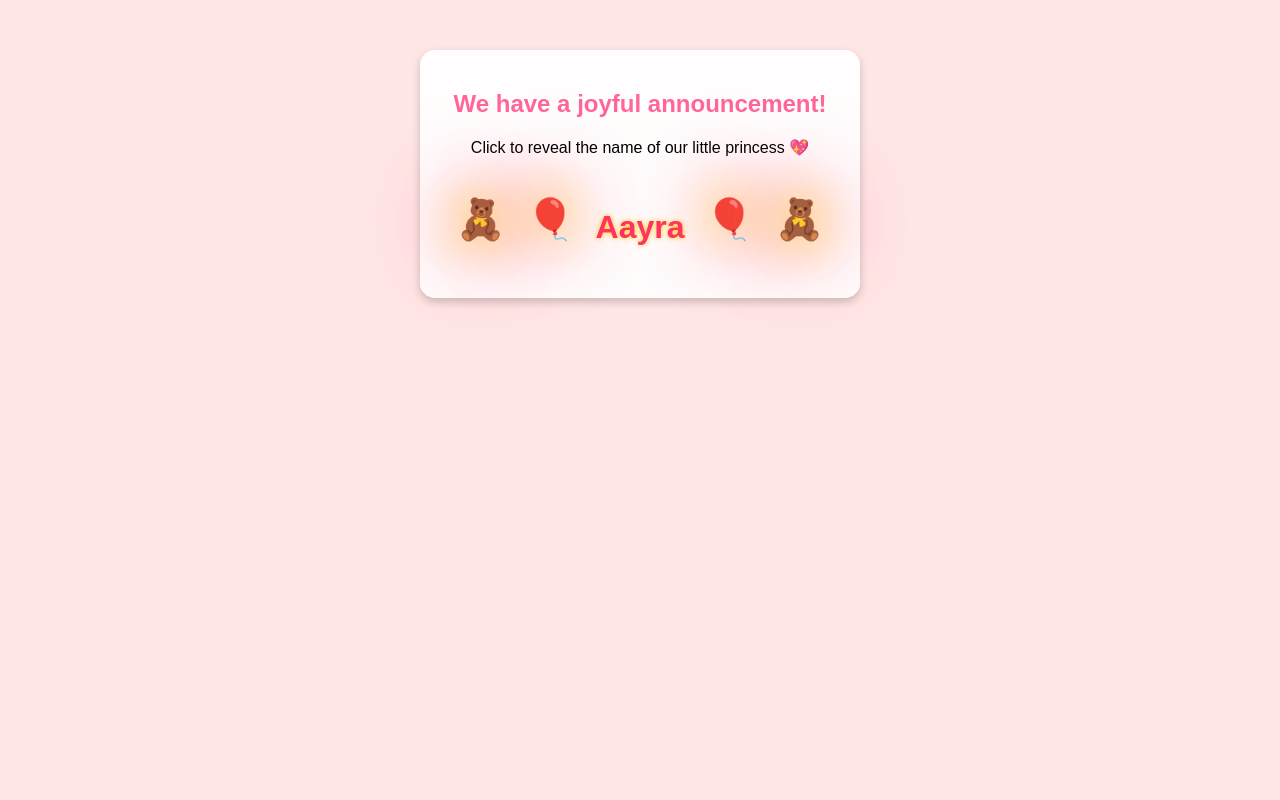
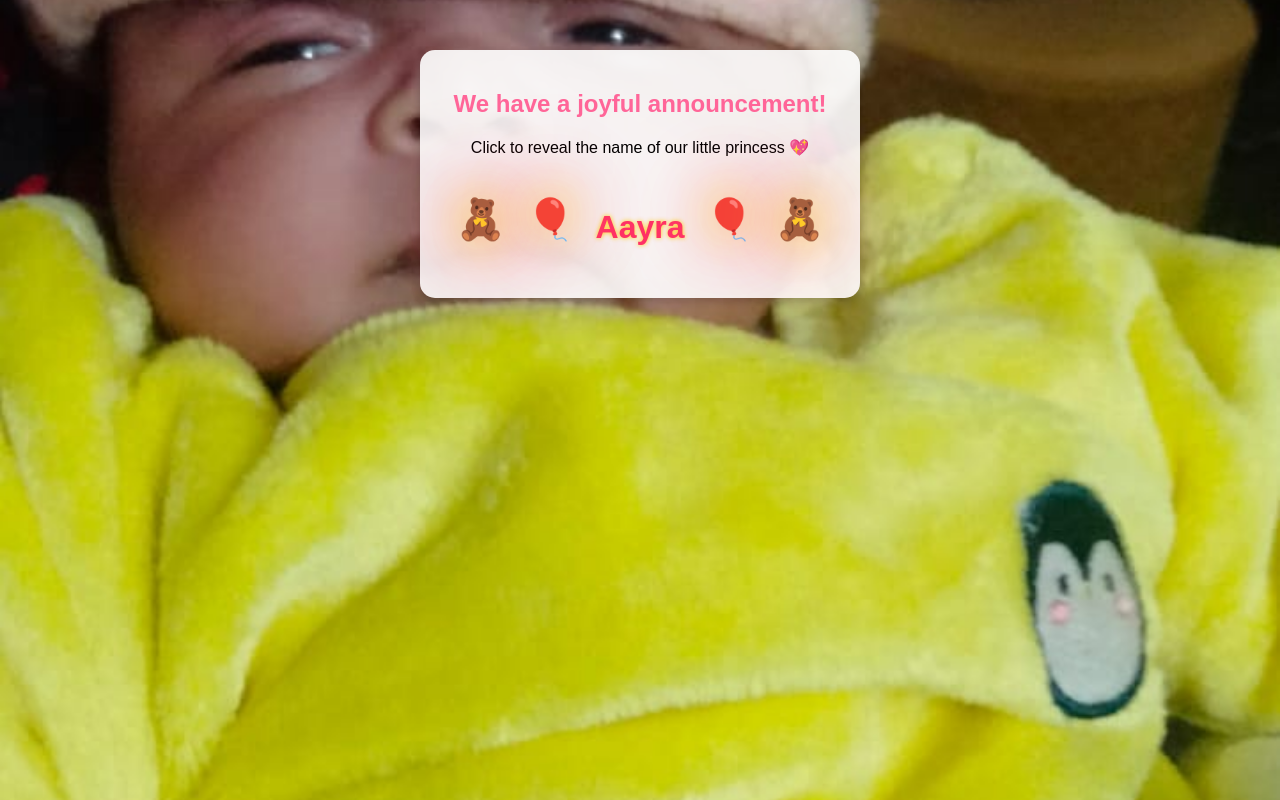
Before and after one commit to Prabhakar236/aayra-announcement, a plain HTML site: page index.html in a window 1280 px wide. Drawn offline with Linux system fonts and the light colour scheme.

Commit message:
Update index.html
added background photo

```diff
--- a/index.html
+++ b/index.html
@@ -11,7 +11,7 @@
             font-family: Arial, sans-serif;
             overflow: hidden;
             position: relative;
-            background-image: url('baby.jpg'); /* Replace with actual image filename */
+            background-image: url('baby.jpeg'); /* Replace with actual image filename */
             background-size: cover;
             background-position: center;
             background-attachment: fixed;
```
